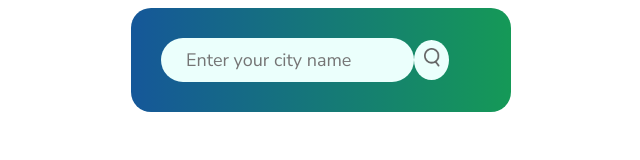
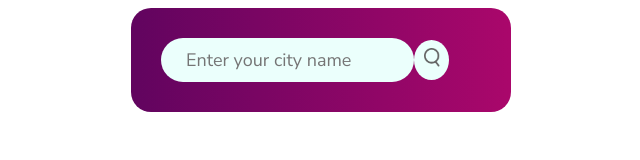
Before and after one commit to HM-Webcoding/weatherapp, a plain HTML site: page index.html in a window 1280 px wide. Shown: the whole page, without its empty margins (319-959 px from the left). Drawn offline with Linux system fonts and the light colour scheme.

Commit message:
Update style.css
change background

```diff
--- a/style.css
+++ b/style.css
@@ -9,17 +9,10 @@ p {
 }
 .card {
   width: 320px;
-  background: #159957; /* fallback for old browsers */
-  background: -webkit-linear-gradient(
-    to right,
-    #155799,
-    #159957
-  ); /* Chrome 10-25, Safari 5.1-6 */
-  background: linear-gradient(
-    to right,
-    #155799,
-    #159957
-  ); /* W3C, IE 10+/ Edge, Firefox 16+, Chrome 26+, Opera 12+, Safari 7+ */
+ background: #AA076B;  /* fallback for old browsers */
+background: -webkit-linear-gradient(to right, #61045F, #AA076B);  /* Chrome 10-25, Safari 5.1-6 */
+background: linear-gradient(to right, #61045F, #AA076B); /* W3C, IE 10+/ Edge, Firefox 16+, Chrome 26+, Opera 12+, Safari 7+ */
+
 
   margin: 0 auto;
   padding: 30px;
```
